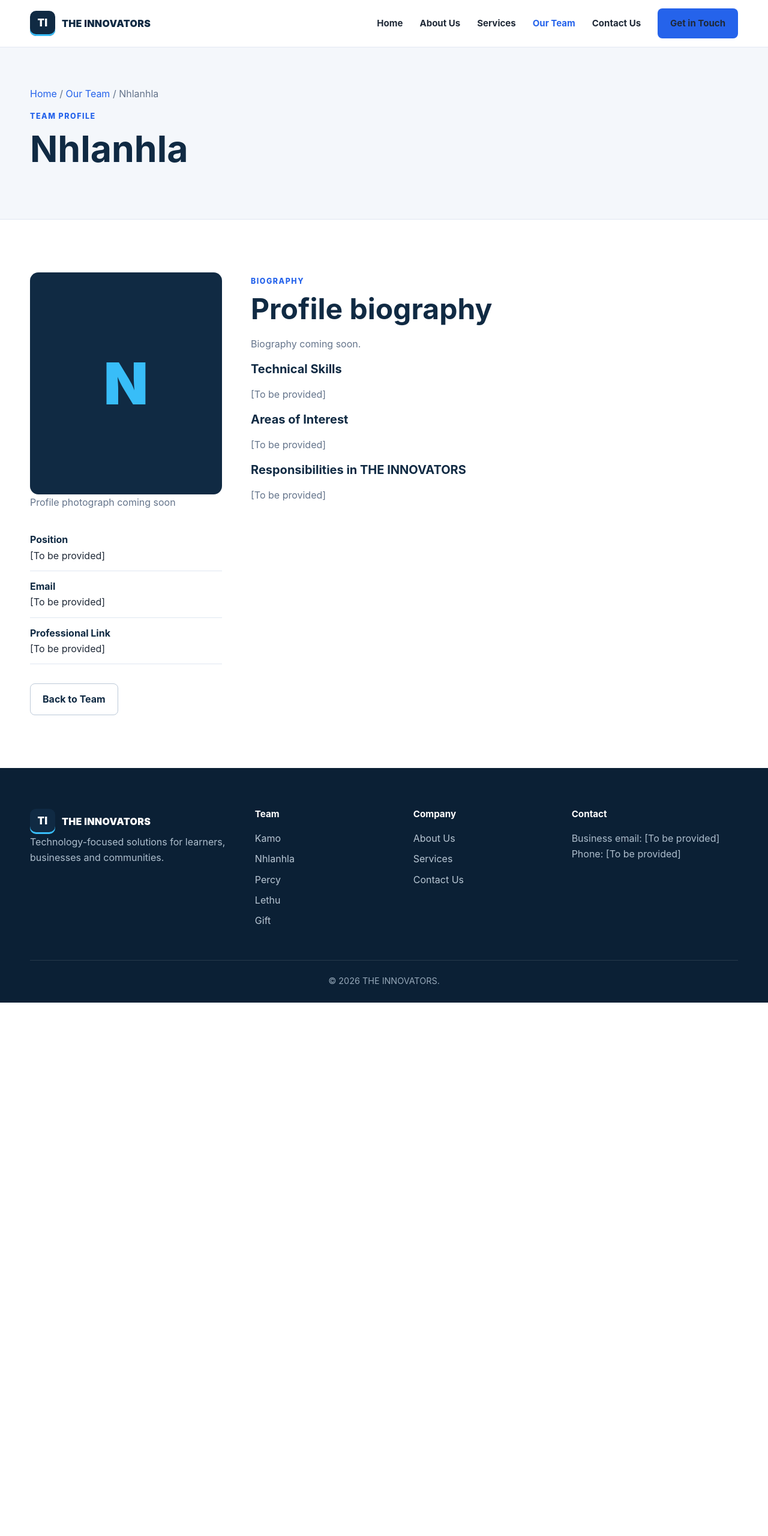
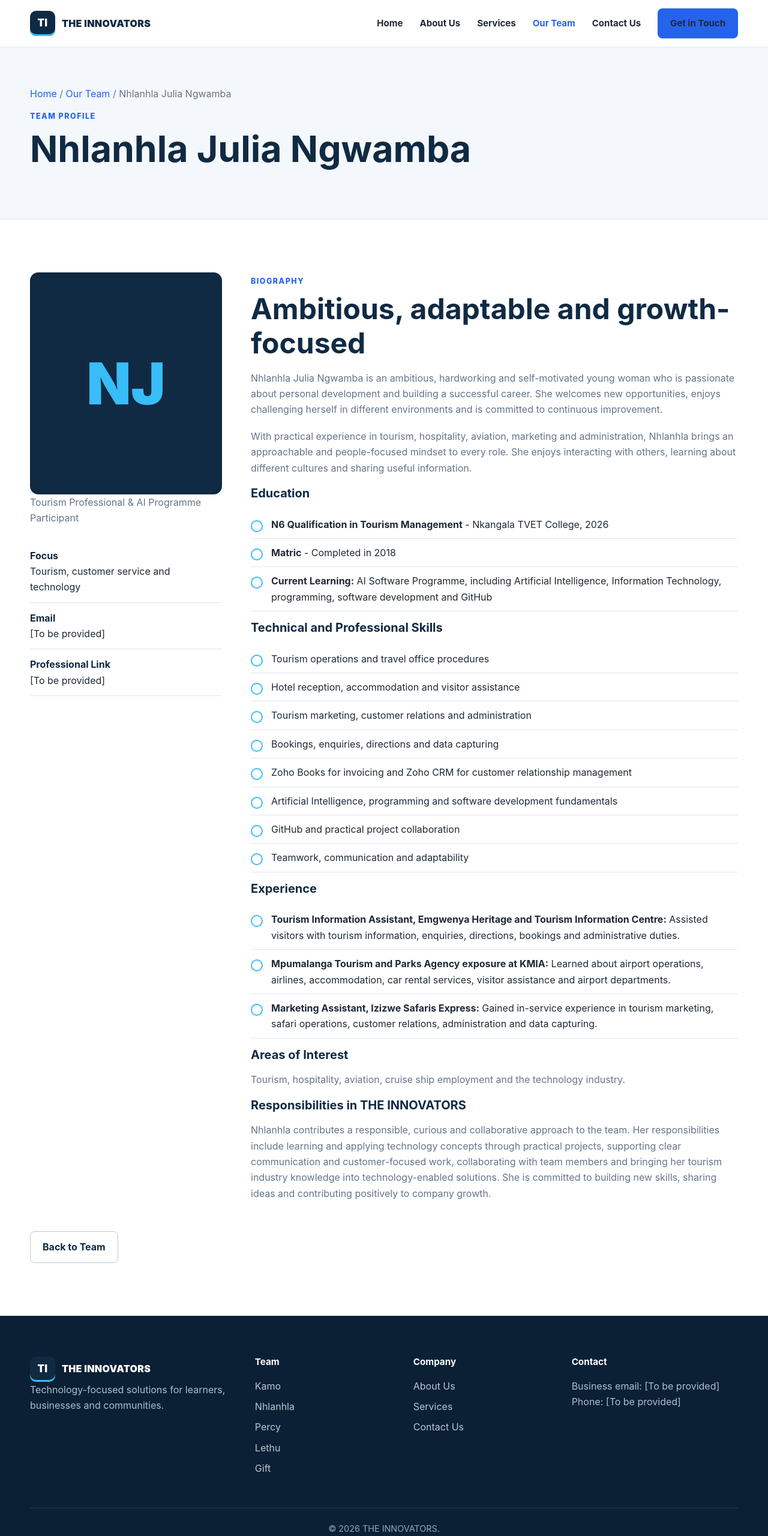
Before and after one commit to Nikholethu/innovators, a plain HTML site: page team/nhlanhla.html in a window 1280 px wide. Shown: the whole page at 60% size. Before the commit the page ends 1671 px from the top, so only its background shows below. Drawn offline with Linux system fonts and the light colour scheme.

Commit message:
Add files via upload

```diff
--- a/team/nhlanhla.html
+++ b/team/nhlanhla.html
@@ -1,5 +1,128 @@
-<!doctype html><html lang="en-ZA"><head><meta charset="utf-8"><meta name="viewport" content="width=device-width,initial-scale=1"><meta name="description" content="Nhlanhla profile placeholder for THE INNOVATORS team."><title>Nhlanhla | THE INNOVATORS</title><link rel="stylesheet" href="../assets/css/style.css"></head><body>
-<header class="site-header"><div class="container navbar"><a class="brand" href="../index.html"><span class="brand-mark">TI</span><span class="brand-text">THE INNOVATORS</span></a><button class="nav-toggle" type="button" aria-label="Open navigation" aria-expanded="false"><span></span><span></span><span></span></button><nav class="nav-links"><a href="../index.html">Home</a><a href="../about.html">About Us</a><a href="../services.html">Services</a><a class="active" href="../team.html">Our Team</a><a href="../contact.html">Contact Us</a><a class="btn" href="../contact.html">Get in Touch</a></nav></div></header>
-<main><section class="page-banner"><div class="container"><div class="breadcrumb"><a href="../index.html">Home</a> / <a href="../team.html">Our Team</a> / Nhlanhla</div><span class="eyebrow">Team Profile</span><h1>Nhlanhla</h1></div></section>
-<section class="section"><div class="container profile-layout"><aside><div class="profile-photo" role="img" aria-label="Profile photograph placeholder for Nhlanhla">N</div><p class="role">Profile photograph coming soon</p><div class="profile-meta"><div><strong>Position</strong>[To be provided]</div><div><strong>Email</strong>[To be provided]</div><div><strong>Professional Link</strong>[To be provided]</div></div></aside><article><span class="eyebrow">Biography</span><h2>Profile biography</h2><p>Biography coming soon.</p><h3>Technical Skills</h3><p>[To be provided]</p><h3>Areas of Interest</h3><p>[To be provided]</p><h3>Responsibilities in THE INNOVATORS</h3><p>[To be provided]</p></article></div><div class="container" style="margin-top:32px"><a class="btn btn-outline" href="../team.html">Back to Team</a></div></section></main>
-<footer class="site-footer"><div class="container"><div class="footer-grid"><div><a class="brand" href="../index.html"><span class="brand-mark">TI</span><span>THE INNOVATORS</span></a><p>Technology-focused solutions for learners, businesses and communities.</p></div><div><h3 class="footer-title">Team</h3><ul class="footer-links"><li><a href="kamo.html">Kamo</a></li><li><a href="nhlanhla.html">Nhlanhla</a></li><li><a href="percy.html">Percy</a></li><li><a href="lethu.html">Lethu</a></li><li><a href="gift.html">Gift</a></li></ul></div><div><h3 class="footer-title">Company</h3><ul class="footer-links"><li><a href="../about.html">About Us</a></li><li><a href="../services.html">Services</a></li><li><a href="../contact.html">Contact Us</a></li></ul></div><div><h3 class="footer-title">Contact</h3><p>Business email: [To be provided]<br>Phone: [To be provided]</p></div></div><div class="footer-bottom">&copy; <span data-current-year></span> THE INNOVATORS.</div></div></footer><script src="../assets/js/script.js"></script></body></html>
+<!doctype html>
+<html lang="en-ZA">
+<head>
+  <meta charset="utf-8">
+  <meta name="viewport" content="width=device-width,initial-scale=1">
+  <meta name="description" content="Meet Nhlanhla Julia Ngwamba, a tourism professional and AI Software Programme participant at THE INNOVATORS.">
+  <title>Nhlanhla Julia Ngwamba | THE INNOVATORS</title>
+  <link rel="stylesheet" href="../assets/css/style.css">
+</head>
+<body>
+  <header class="site-header">
+    <div class="container navbar">
+      <a class="brand" href="../index.html"><span class="brand-mark">TI</span><span class="brand-text">THE INNOVATORS</span></a>
+      <button class="nav-toggle" type="button" aria-label="Open navigation" aria-expanded="false"><span></span><span></span><span></span></button>
+      <nav class="nav-links" aria-label="Main navigation">
+        <a href="../index.html">Home</a>
+        <a href="../about.html">About Us</a>
+        <a href="../services.html">Services</a>
+        <a class="active" href="../team.html">Our Team</a>
+        <a href="../contact.html">Contact Us</a>
+        <a class="btn" href="../contact.html">Get in Touch</a>
+      </nav>
+    </div>
+  </header>
+
+  <main>
+    <section class="page-banner">
+      <div class="container">
+        <div class="breadcrumb"><a href="../index.html">Home</a> / <a href="../team.html">Our Team</a> / Nhlanhla Julia Ngwamba</div>
+        <span class="eyebrow">Team Profile</span>
+        <h1>Nhlanhla Julia Ngwamba</h1>
+      </div>
+    </section>
+
+    <section class="section">
+      <div class="container profile-layout">
+        <aside>
+          <div class="profile-photo" role="img" aria-label="Nhlanhla Julia Ngwamba profile placeholder">NJ</div>
+          <p class="role">Tourism Professional &amp; AI Programme Participant</p>
+          <div class="profile-meta">
+            <div><strong>Focus</strong>Tourism, customer service and technology</div>
+            <div><strong>Email</strong>[To be provided]</div>
+            <div><strong>Professional Link</strong>[To be provided]</div>
+          </div>
+        </aside>
+
+        <article>
+          <span class="eyebrow">Biography</span>
+          <h2>Ambitious, adaptable and growth-focused</h2>
+          <p>Nhlanhla Julia Ngwamba is an ambitious, hardworking and self-motivated young woman who is passionate about personal development and building a successful career. She welcomes new opportunities, enjoys challenging herself in different environments and is committed to continuous improvement.</p>
+          <p>With practical experience in tourism, hospitality, aviation, marketing and administration, Nhlanhla brings an approachable and people-focused mindset to every role. She enjoys interacting with others, learning about different cultures and sharing useful information.</p>
+
+          <h3>Education</h3>
+          <ul class="check-list">
+            <li><strong>N6 Qualification in Tourism Management</strong> - Nkangala TVET College, 2026</li>
+            <li><strong>Matric</strong> - Completed in 2018</li>
+            <li><strong>Current Learning:</strong> AI Software Programme, including Artificial Intelligence, Information Technology, programming, software development and GitHub</li>
+          </ul>
+
+          <h3>Technical and Professional Skills</h3>
+          <ul class="check-list">
+            <li>Tourism operations and travel office procedures</li>
+            <li>Hotel reception, accommodation and visitor assistance</li>
+            <li>Tourism marketing, customer relations and administration</li>
+            <li>Bookings, enquiries, directions and data capturing</li>
+            <li>Zoho Books for invoicing and Zoho CRM for customer relationship management</li>
+            <li>Artificial Intelligence, programming and software development fundamentals</li>
+            <li>GitHub and practical project collaboration</li>
+            <li>Teamwork, communication and adaptability</li>
+          </ul>
+
+          <h3>Experience</h3>
+          <ul class="check-list">
+            <li><strong>Tourism Information Assistant, Emgwenya Heritage and Tourism Information Centre:</strong> Assisted visitors with tourism information, enquiries, directions, bookings and administrative duties.</li>
+            <li><strong>Mpumalanga Tourism and Parks Agency exposure at KMIA:</strong> Learned about airport operations, airlines, accommodation, car rental services, visitor assistance and airport departments.</li>
+            <li><strong>Marketing Assistant, Izizwe Safaris Express:</strong> Gained in-service experience in tourism marketing, safari operations, customer relations, administration and data capturing.</li>
+          </ul>
+
+          <h3>Areas of Interest</h3>
+          <p>Tourism, hospitality, aviation, cruise ship employment and the technology industry.</p>
+
+          <h3>Responsibilities in THE INNOVATORS</h3>
+          <p>Nhlanhla contributes a responsible, curious and collaborative approach to the team. Her responsibilities include learning and applying technology concepts through practical projects, supporting clear communication and customer-focused work, collaborating with team members and bringing her tourism industry knowledge into technology-enabled solutions. She is committed to building new skills, sharing ideas and contributing positively to company growth.</p>
+        </article>
+      </div>
+
+      <div class="container" style="margin-top:32px">
+        <a class="btn btn-outline" href="../team.html">Back to Team</a>
+      </div>
+    </section>
+  </main>
+
+  <footer class="site-footer">
+    <div class="container">
+      <div class="footer-grid">
+        <div>
+          <a class="brand" href="../index.html"><span class="brand-mark">TI</span><span>THE INNOVATORS</span></a>
+          <p>Technology-focused solutions for learners, businesses and communities.</p>
+        </div>
+        <div>
+          <h3 class="footer-title">Team</h3>
+          <ul class="footer-links">
+            <li><a href="kamo.html">Kamo</a></li>
+            <li><a href="nhlanhla.html">Nhlanhla</a></li>
+            <li><a href="percy.html">Percy</a></li>
+            <li><a href="lethu.html">Lethu</a></li>
+            <li><a href="gift.html">Gift</a></li>
+          </ul>
+        </div>
+        <div>
+          <h3 class="footer-title">Company</h3>
+          <ul class="footer-links">
+            <li><a href="../about.html">About Us</a></li>
+            <li><a href="../services.html">Services</a></li>
+            <li><a href="../contact.html">Contact Us</a></li>
+          </ul>
+        </div>
+        <div>
+          <h3 class="footer-title">Contact</h3>
+          <p>Business email: [To be provided]<br>Phone: [To be provided]</p>
+        </div>
+      </div>
+      <div class="footer-bottom">&copy; <span data-current-year></span> THE INNOVATORS.</div>
+    </div>
+  </footer>
+  <script src="../assets/js/script.js"></script>
+</body>
+</html>
```
